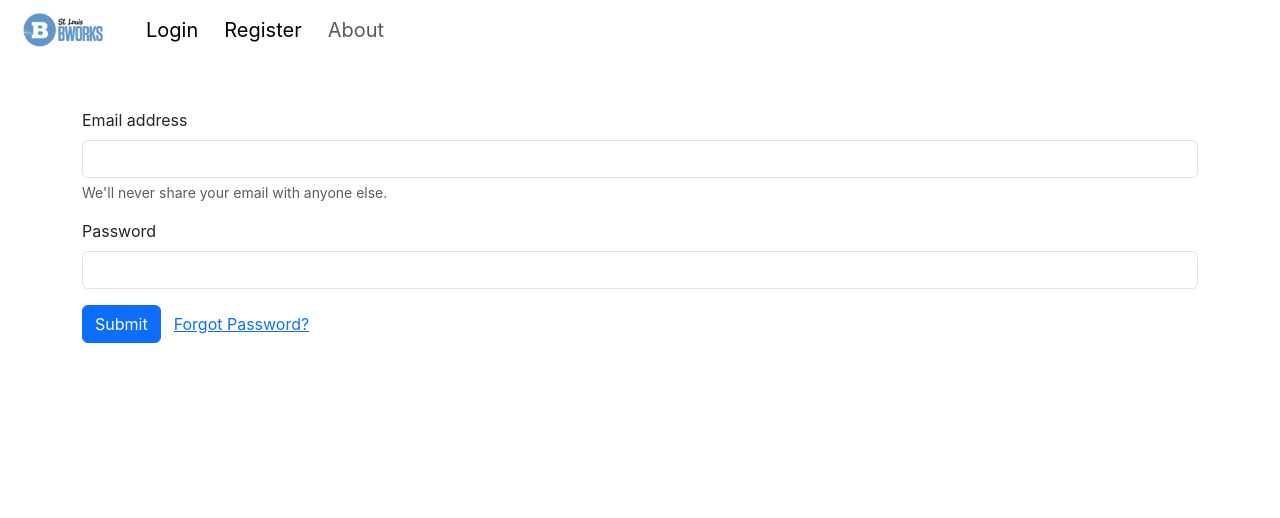
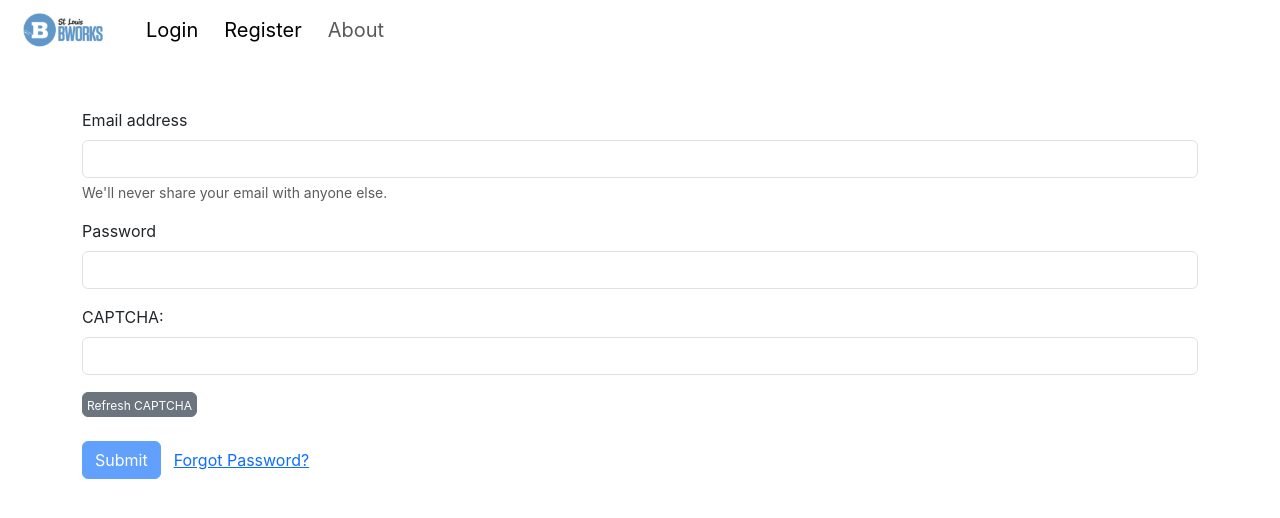
Before and after one commit to slu-csci-5030/material-donor-mutual-assist, a React (Create React App) app: page /login in a window 1280 px wide. Shown: the top 518 px of the page. Built offline with nearby package versions, Linux system fonts and the light colour scheme.

Commit message:
Adding Captcha feature

```diff
--- a/package.json
+++ b/package.json
@@ -18,6 +18,7 @@
     "mongoose": "^8.1.2",
     "react": "^18.2.0",
     "react-dom": "^18.2.0",
+    "react-google-recaptcha": "^3.1.0",
     "react-router-dom": "^6.22.0",
     "web-vitals": "^2.1.4"
   },
--- a/src/Components/Login.js
+++ b/src/Components/Login.js
@@ -1,41 +1,54 @@
-import React, {useState} from 'react'
+import React, { useState } from 'react';
 import { Link } from 'react-router-dom';
-//import { useNavigate } from 'react-router-dom'
-
 
 const Login = (props) => {
-    const [credentials, setCredentials] = useState({email: "", password: ""})
-    //let history = useNavigate();
+    const [credentials, setCredentials] = useState({ email: "", password: "" });
+    const [captcha, setCaptcha] = useState("");
+    const [captchaValue, setCaptchaValue] = useState("");
+    const [errorMessage, setErrorMessage] = useState("");
+
+    const generateCaptcha = () => {
+        const randomCaptcha = Math.random().toString(36).substring(7);
+        setCaptcha(randomCaptcha);
+    };
 
     const handleSubmit = async (e) => {
         e.preventDefault();
+
+        // Validate CAPTCHA
+        if (captchaValue.toLowerCase() !== captcha.toLowerCase()) {
+            setErrorMessage("Incorrect CAPTCHA. Please try again.");
+            return;
+        }
+
         const response = await fetch("http://localhost:5000/api/auth/login", {
             method: 'POST',
             headers: {
                 'Content-Type': 'application/json'
             },
-            body: JSON.stringify({email: credentials.email, password: credentials.password})
+            body: JSON.stringify({ email: credentials.email, password: credentials.password })
         });
-        const json = await response.json()
-        console.log(json);
-        if (json.success){
-            // Save the auth token and redirect
+        const json = await response.json();
+
+        if (json.success) {
             localStorage.setItem('token', json.authtoken);
-            window.location.href = '/About'
+            window.location.href = '/About';
+        } else {
+            setErrorMessage("Invalid credentials");
+        }
+    };
 
-        }
-        else{
-            alert("Invalid credentials");
-        }
-    }
+    const onChange = (e) => {
+        setCredentials({ ...credentials, [e.target.name]: e.target.value });
+    };
 
-    const onChange = (e)=>{
-        setCredentials({...credentials, [e.target.name]: e.target.value})
-    }
+    const handleCaptchaChange = (e) => {
+        setCaptchaValue(e.target.value);
+    };
 
     return (
         <div>
-            <form  onSubmit={handleSubmit} className='my-5 container'>
+            <form onSubmit={handleSubmit} className='my-5 container'>
                 <div className="mb-3">
                     <label htmlFor="email" className="form-label">Email address</label>
                     <input type="email" className="form-control" value={credentials.email} onChange={onChange} id="email" name="email" aria-describedby="emailHelp" />
@@ -45,12 +58,19 @@ const Login = (props) => {
                     <label htmlFor="password" className="form-label">Password</label>
                     <input type="password" className="form-control" value={credentials.password} onChange={onChange} name="password" id="password" />
                 </div>
+                <div className="mb-3">
+                    <label htmlFor="captcha" className="form-label">CAPTCHA: {captcha}</label>
+                    <input type="text" className="form-control" value={captchaValue} onChange={handleCaptchaChange} id="captcha" name="captcha" />
+                </div>
+                <button type="button" className="btn btn-secondary" onClick={generateCaptcha} style={{height: "25px", padding: "4px"}}><p style={{fontSize: "12px"}}>Refresh CAPTCHA</p></button><br/><br/>
+                {errorMessage && <div className="alert alert-danger" role="alert">{errorMessage}</div>}
 
-                <button type="submit" className="btn btn-primary">Submit</button>
+                <button type="submit" className="btn btn-primary" disabled={!captchaValue}>Submit</button>
                 <Link to="/forgot-password" className="btn btn-link">Forgot Password?</Link> {/* Link to Forgot Password page */}
+
             </form>
         </div>
-    )
-}
+    );
+};
 
-export default Login
+export default Login;
```
Also changed, not shown: 1 other file (tests, documents, lock files or other folders).
